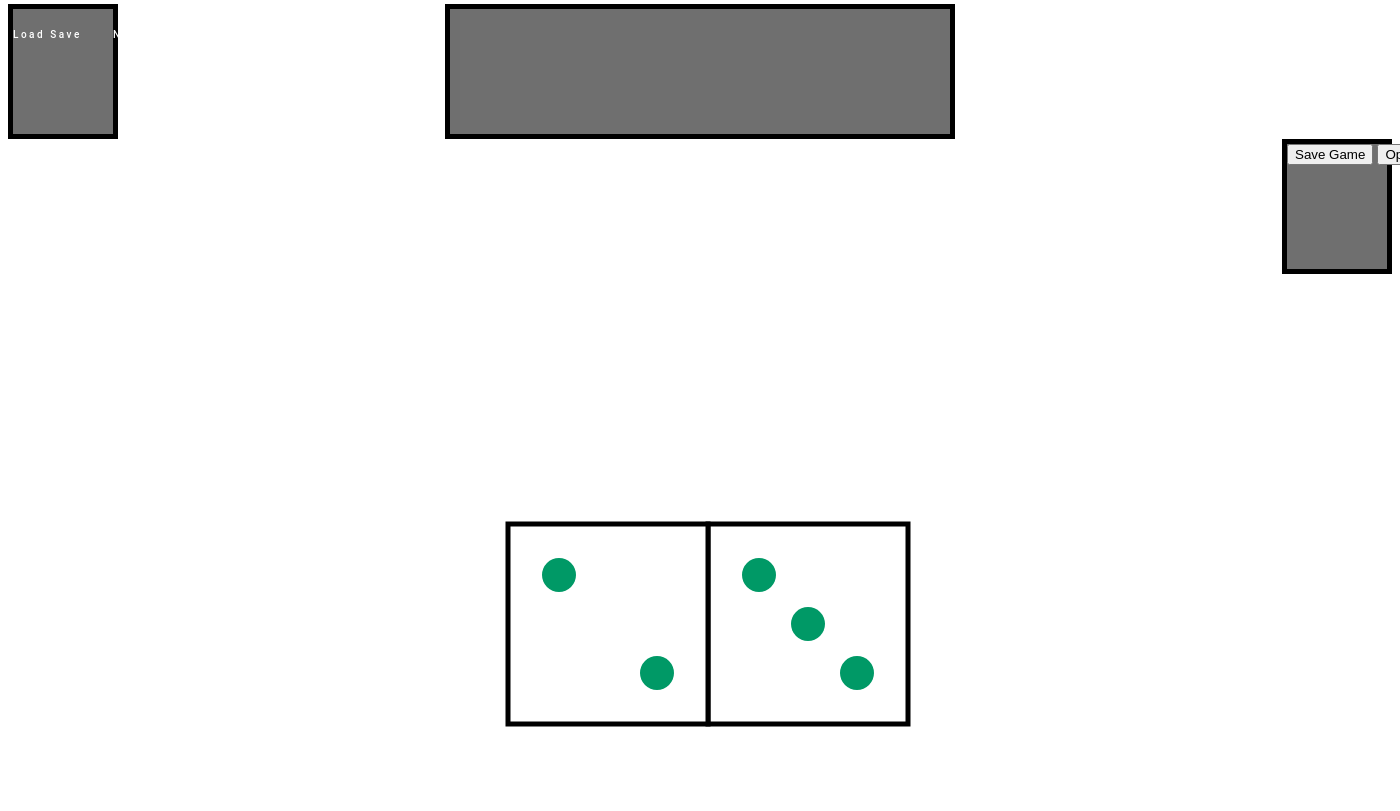
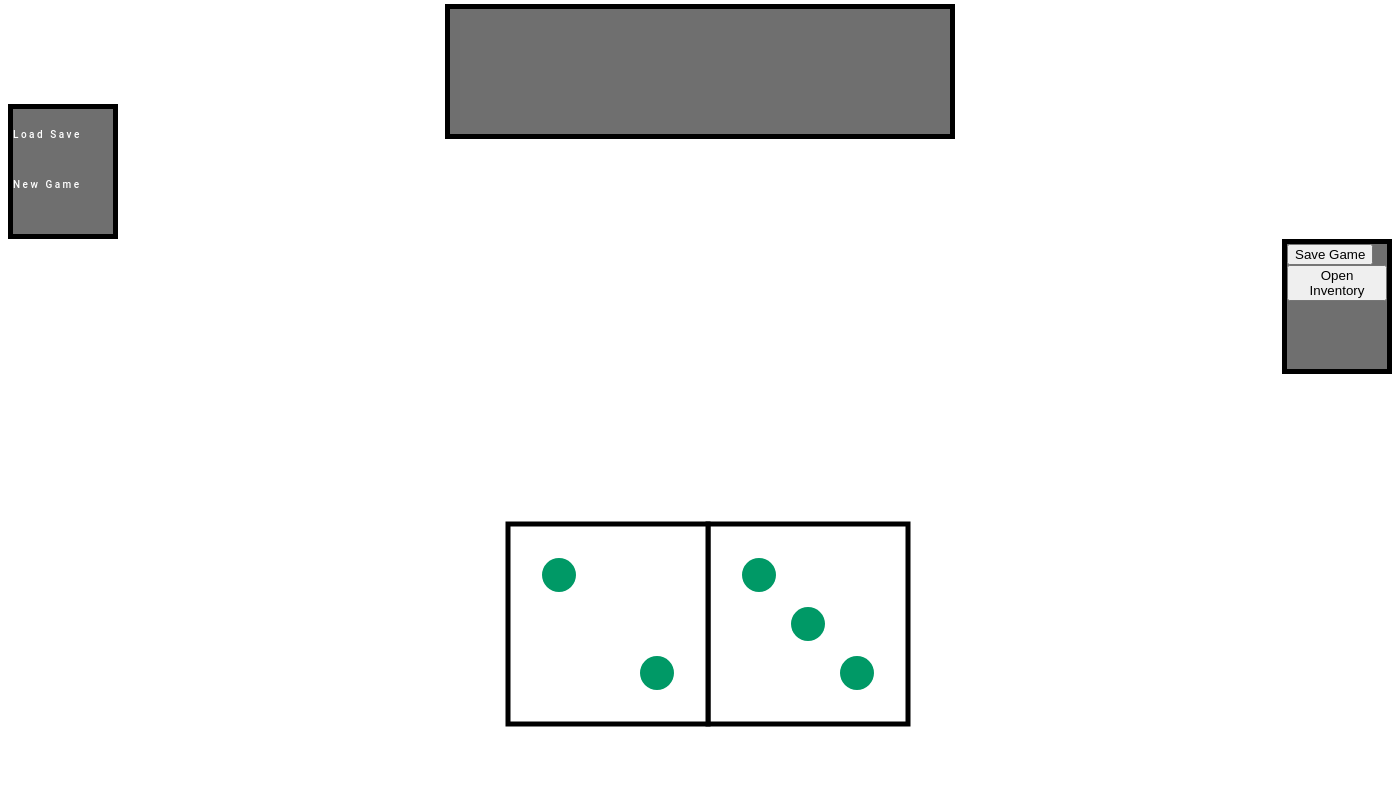
Before and after one commit to htmhell69/RPG-Dice, a PHP site: page / in a window 1400 px wide; the page is wider, and only the part inside the window is pictured. Shown: the part 541-1352 px from the top of that part. Run offline with PHP 8.4, Linux system fonts and the light colour scheme.

Commit message:
Update fancyButtons.css

```diff
--- a/clientSide/fancyButtons.css
+++ b/clientSide/fancyButtons.css
@@ -42,7 +42,7 @@ body{
   float: left;
   background-color: rgba(16,16,16,0.6);
   color: white;
-  white-space: nowrap;
+  transform: translateY(100px);
 }
 
 .description{
@@ -53,7 +53,6 @@ body{
   margin: auto;
   background-color: rgba(16,16,16,0.6);
   color: white;
-  white-space: nowrap;
 }
 
 .rightMenu{
@@ -63,5 +62,5 @@ body{
   float: right;
   background-color: rgba(16,16,16,0.6);
   color: white;
-  white-space: nowrap;
+  transform: translateY(100px);
 }
```
